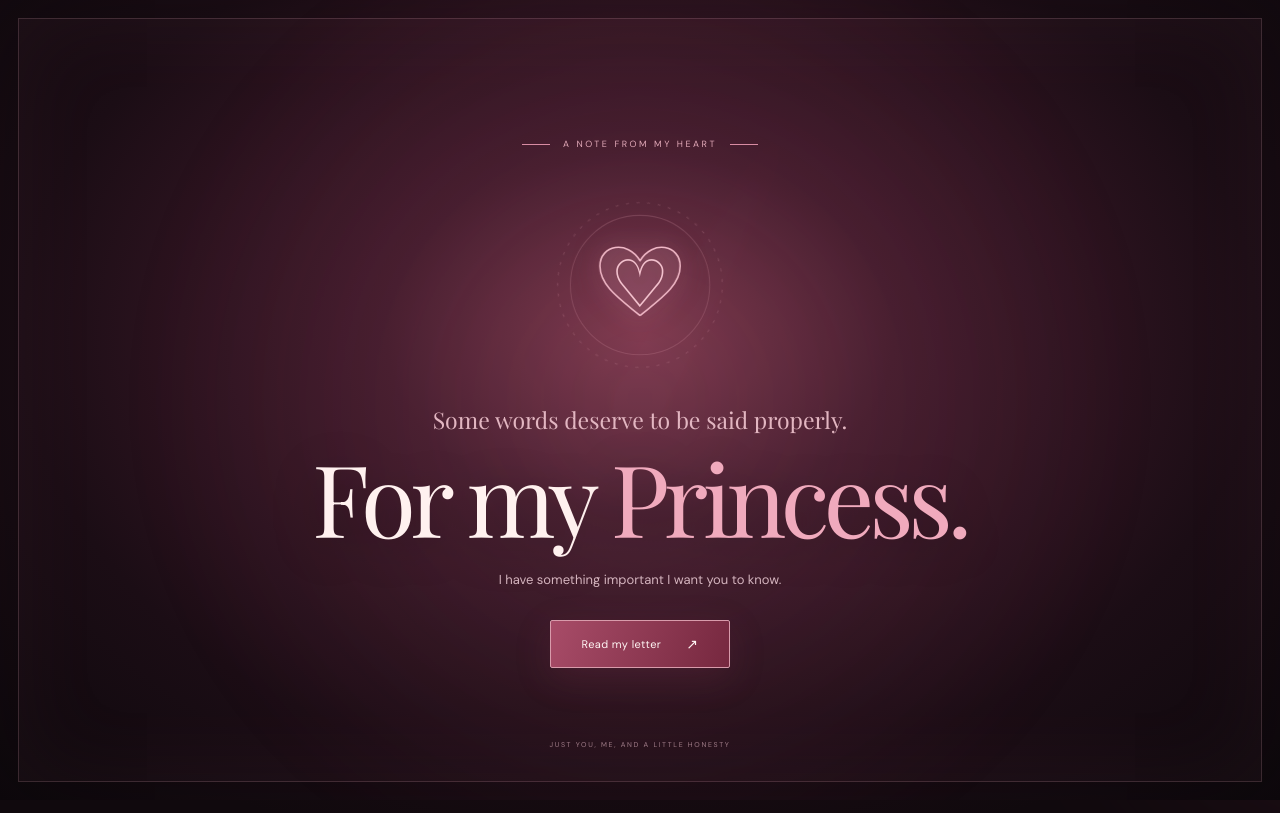
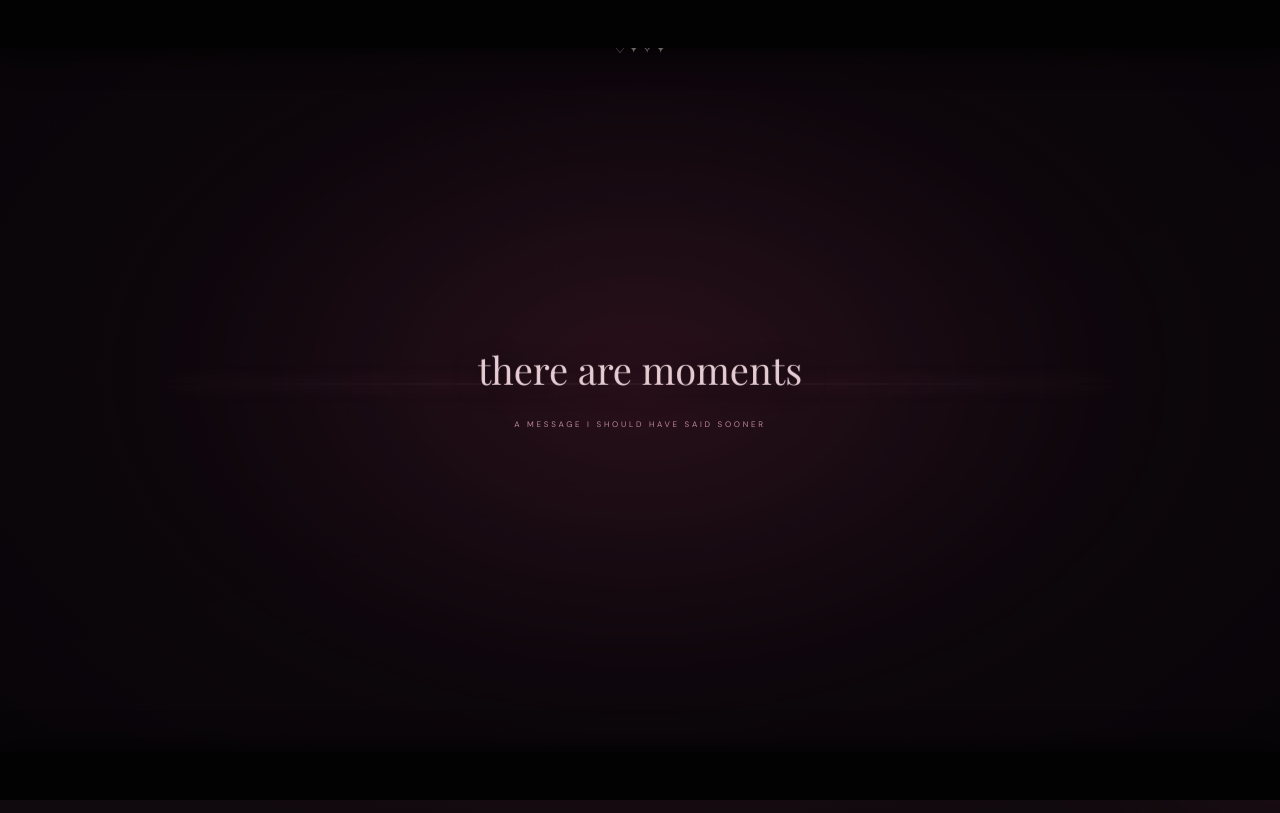
Before and after one commit to sikkaaryan/for-my-princess, a React (Vite) app: page / in a window 1280 px wide. Built offline with nearby package versions, Linux system fonts and the light colour scheme; a web font is replaced by a local one.

Commit message:
Restore cinematic story intro with visible visual centerpiece

```diff
--- a/src/main.jsx
+++ b/src/main.jsx
@@ -46,23 +46,20 @@ function App() {
         {hearts.map(heart => <span key={heart.id} style={{ left: heart.left + '%', fontSize: heart.size + 'px' }}>♡</span>)}
       </div>
 
-      {!entered && <section className="cinema-intro-v2" aria-label="A little note for Princess">
-        <div className="intro-glow" aria-hidden="true" />
-        <div className="intro-frame">
-          <div className="intro-topline"><span /> A NOTE FROM MY HEART <span /></div>
-          <div className="intro-emblem" aria-hidden="true">
-            <svg viewBox="0 0 180 180" role="presentation">
-              <circle cx="90" cy="90" r="78" />
-              <circle cx="90" cy="90" r="66" />
-              <path d="M90 119 C72 104 52 91 52 72 C52 52 78 47 90 67 C102 47 128 52 128 72 C128 91 108 104 90 119Z" />
-            </svg>
-            <span>♡</span>
-          </div>
-          <p className="intro-pretitle">Some words deserve to be said properly.</p>
-          <h1 className="intro-heading">For my <em>Princess.</em></h1>
-          <p className="intro-subtitle">I have something important I want you to know.</p>
-          <button className="button-primary intro-begin" onClick={() => setEntered(true)}>Read my letter <span>↗</span></button>
-          <span className="intro-footnote">JUST YOU, ME, AND A LITTLE HONESTY</span>
+      {!entered && <section className="cinema-intro" aria-label="A little note for Princess">
+        <div className="cinema-letterbox top" /><div className="cinema-letterbox bottom" />
+        <div className="cinema-light" aria-hidden="true" />
+        <div className="cinema-scene-art" aria-hidden="true"><span className="scene-heart">♡</span><span className="scene-spark spark-a">✦</span><span className="scene-spark spark-b">✧</span><span className="scene-spark spark-c">✦</span></div>
+        <div className="cinema-frame">
+          <span className="cinema-overline">A MESSAGE I SHOULD HAVE SAID SOONER</span>
+          <div className="cinema-beat beat-one">In every story,</div>
+          <div className="cinema-beat beat-two">there are moments</div>
+          <div className="cinema-beat beat-three">we wish we could rewrite.</div>
+          <div className="cinema-title-wrap"><div className="cinema-title-rule" /><p>but some people</p><h1>are worth <em>everything.</em></h1><div className="cinema-title-rule" /></div>
+          <div className="cinema-name"><span>FOR MY</span><strong>Princess<span>.</span></strong></div>
+          <p className="cinema-subtitle">This is for you. And only you.</p>
+          <button className="button-primary cinema-enter" onClick={() => setEntered(true)}>Begin <span>↗</span></button>
+          <span className="cinema-foot">TAKE YOUR TIME · READ WITH YOUR HEART</span>
         </div>
       </section>}
 
```
